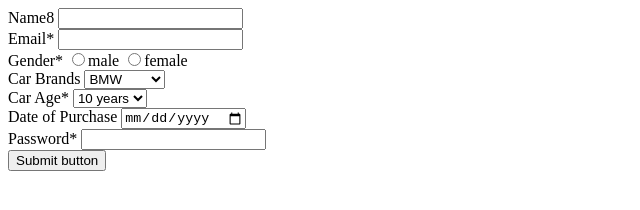
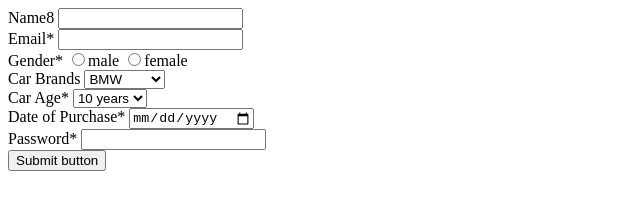
Before and after one commit to acciojob/car-insurance-form-sahajamal45, a website: page main.html in a window 1280 px wide. Shown: the full height of the page, 0-640 px from the left. Drawn offline with Linux system fonts and the light colour scheme.

Commit message:
created a submission

```diff
--- a/main.html
+++ b/main.html
@@ -32,7 +32,7 @@
 			<option value="20 years"> 20 years</option>
 		</select><br>
 
-		<label for="purchase">Date of Purchase</label>
+		<label for="purchase">Date of Purchase*</label>
 		<input type="date" id="#dop" required><br>
 
 		<label for="password">Password*</label>
```
